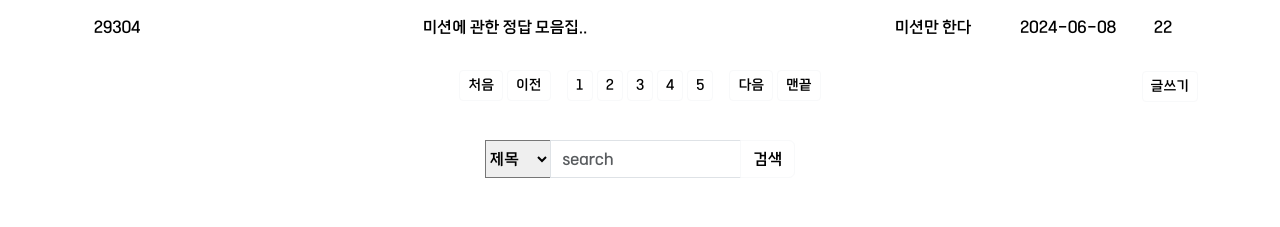
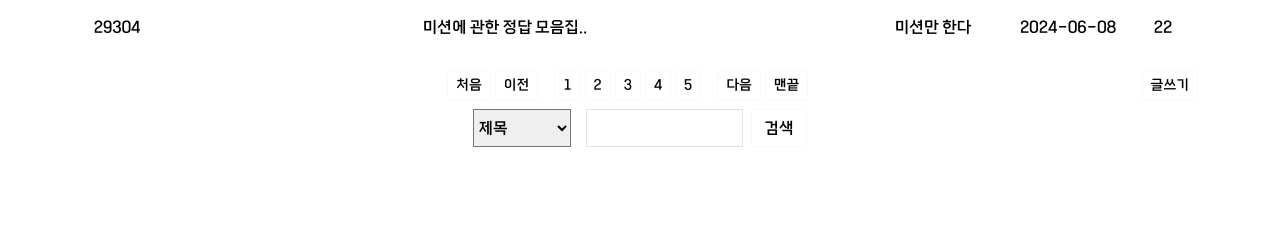
Before and after one commit to byeonnns/let-ffle-front, a Vue app: page /Board/BoardList in a window 1280 px wide. Shown: the part 573-800 px from the top of the page. Built offline with nearby package versions, Linux system fonts and the light colour scheme.

Commit message:
Refactor : 자유 게시판 페이지 버튼 수정

```diff
--- a/src/views/Board/index.vue
+++ b/src/views/Board/index.vue
@@ -77,7 +77,8 @@
                         </tbody>
                     </table>
                     <div class="text-end mb-2">
-                        <div class="d-flex justify-content-center align-items-center">
+                        <div class="d-flex justify-content-between align-items-center">
+                            <div class="d-flex flex-grow-1 justify-content-center ms-5">
                                 <button class="btn btn-outline-light btn-sm me-1">처음</button>
                                 <button class="btn btn-outline-light btn-sm me-3">이전</button>
                                 <button class="btn btn-outline-light btn-sm me-1">1</button>
@@ -88,23 +89,23 @@
                                 <button class="btn btn-outline-light btn-sm me-1">다음</button>
                                 <button class="btn btn-outline-light btn-sm">맨끝</button>
                             </div>
-                        <div class="position-relative" style="top: -30px;">
-                            <button class="btn btn-outline-light btn-sm">
+                            <button class="btn btn-outline-light btn-sm ms-3">
                                 <RouterLink to="/Board/WriteBoard">글쓰기</RouterLink>
                             </button>
                         </div>
                     </div>
-                    <div style="width: 30%; height:60px;" class="container">
+                    <div style="width: 32%; height:60px;" class="container">
                         <!-- border:1px solid black; -->
                         <div class="input-group" style="align-content: center;">
-                            <select id="selectOption">
+                            <select id="selectOption" class="me-3">
                                 <option value="title">제목</option>
                                 <option value="content">내용</option>
                                 <option value="nickname">닉네임</option>
+                                <option value="title">제목 + 내용</option>
                             </select>
-                            <input type="text" class="form-control" placeholder="search"
-                                aria-label="Recipient's username" aria-describedby="button-addon2">
-                            <button class="btn btn-outline-light" type="button" id="button-addon2">검색</button>
+                            <input type="text" class="form-control" aria-label="Recipient's username"
+                                aria-describedby="button-addon2">
+                            <button class="btn btn-outline-light ms-2" type="button" id="button-addon2">검색</button>
                         </div>
                     </div>
                 </div>
```
Lines whose indentation alone changed are shown as unchanged.
